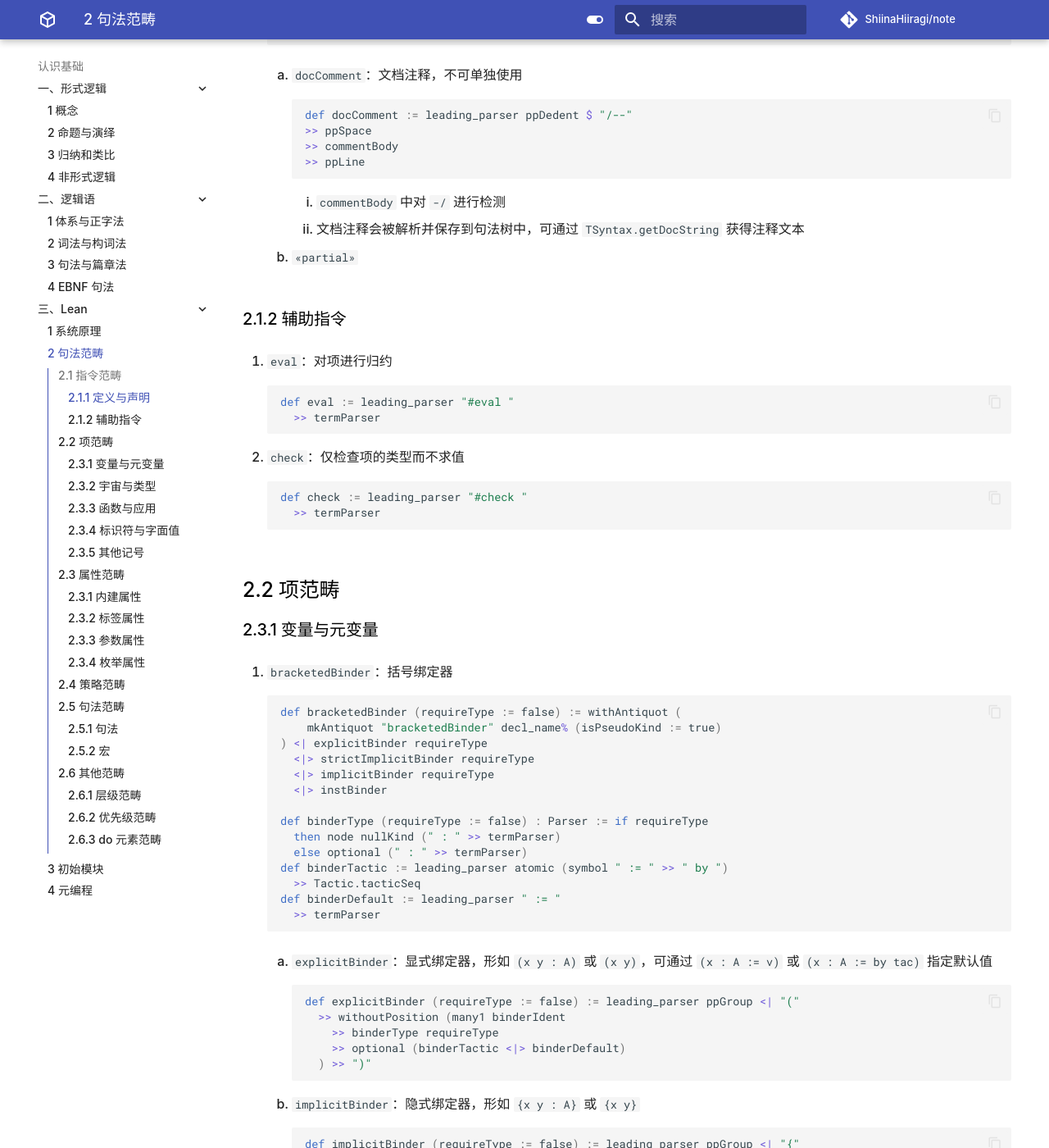
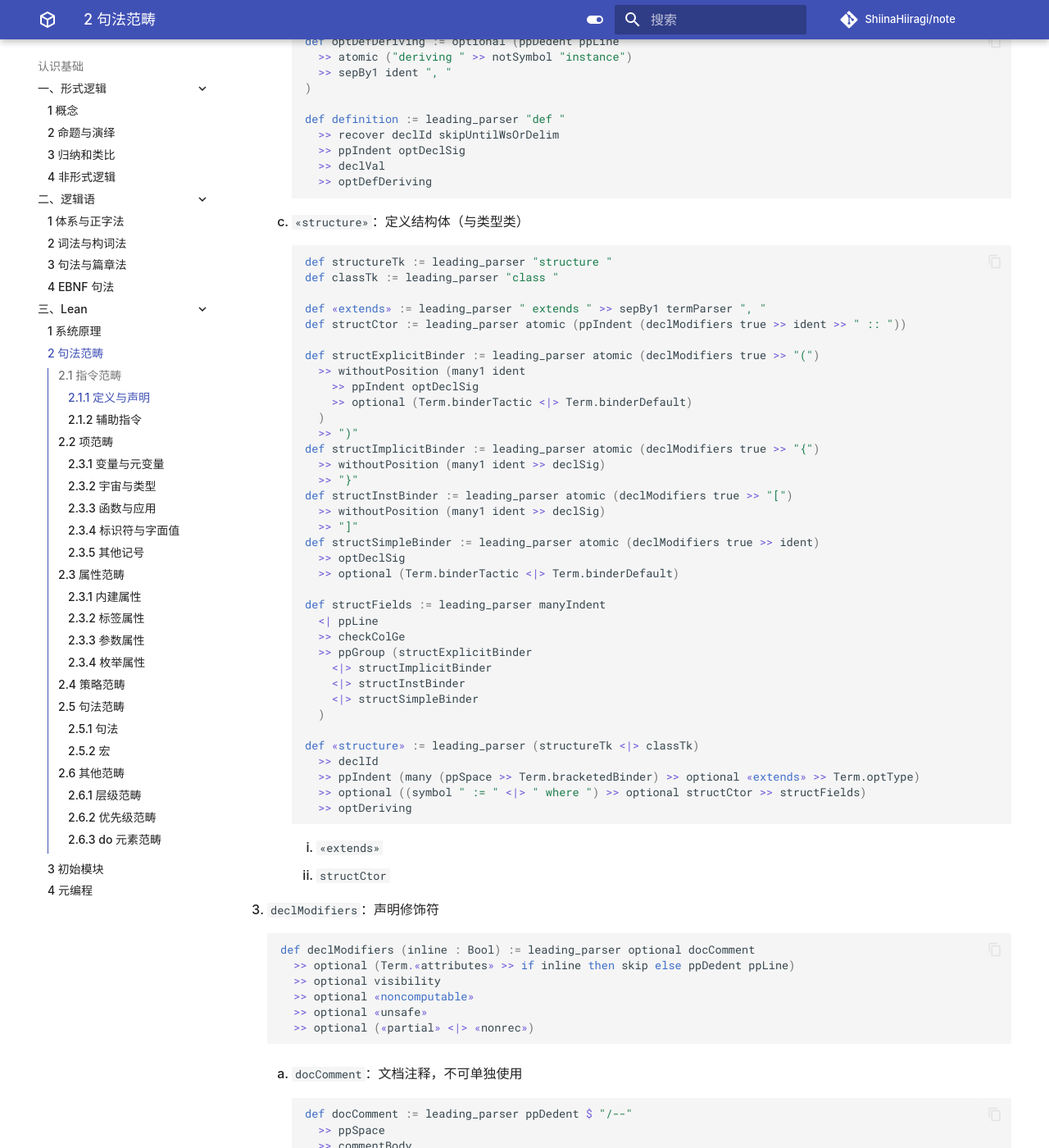
Before and after one commit to ShiinaHiiragi/note, an MkDocs documentation site: the page built from docs/cogn/lean/cat.md, in a window 1280 px wide and 1400 px high, scrolled down 2344 px. Shown: the whole window at 82% size. Built offline with MkDocs 1.6.1 and Material for MkDocs 9.7.7, drawn with Linux system fonts in a browser that asks for light colours; comment, search, counter and statistics services are not loaded; some of the changed text lies outside the part shown.

Commit message:
change indent

````diff
--- a/docs/cogn/lean/cat.md
+++ b/docs/cogn/lean/cat.md
@@ -8,7 +8,10 @@
         ```lean
         def declId := leading_parser ident
           >> optional (".{"
-            >> sepBy1 (recover ident (skipUntil (fun c =>c.isWhitespace || c ∈ [',', '}']))) ", "
+            >> sepBy1 (recover
+              ident
+              (skipUntil (fun c =>c.isWhitespace || c ∈ [',', '}']))
+            ) ", "
             >> "}"
           )
         ```
@@ -54,8 +58,28 @@
           >> sepByIndent (ppGroup whereStructField) "; " (allowTrailingSep := true)
           >> optional Term.whereDecls
 
-        def declVal := withAntiquot (mkAntiquot "declVal" `Lean.Parser.Command.declVal (isPseudoKind := true))
+        def declVal := withAntiquot (mkAntiquot
+          "declVal"
+          `Lean.Parser.Command.declVal
+          (isPseudoKind := true)
+        )
           <| declValSimple <|> declValEqns <|> whereStructInst
+        ```
+
+        1. `declValSimple`：形如 `:= expr`，用于简单声明
+        2. `declValEqns`：一系列 `| pat => expr`，用于 `match`
+        3. `whereStructInst`：`where` 及跟随于其后的 `field := value`，用于 `structure`
+
+    4. `optDeriving`：要求 Lean 生成代码
+
+        ```lean
+        def derivingClasses := sepBy1 (group
+          (ident >> optional (" with " >> ppIndent Term.structInst))
+        ) ", "
+        def optDeriving := leading_parser optional (ppLine
+          >> atomic ("deriving " >> notSymbol "instance")
+          >> derivingClasses
+        )
         ```
 
 2. `declaration`：常量声明
@@ -100,7 +124,49 @@
           >> optDefDeriving
         ```
 
-    3. `«structure»`：定义结构体
+    3. `«structure»`：定义结构体（与类型类）
+
+        ```lean
+        def structureTk := leading_parser "structure "
+        def classTk := leading_parser "class "
+
+        def «extends» := leading_parser " extends " >> sepBy1 termParser ", "
+        def structCtor := leading_parser atomic (ppIndent (declModifiers true >> ident >> " :: "))
+
+        def structExplicitBinder := leading_parser atomic (declModifiers true >> "(")
+          >> withoutPosition (many1 ident
+            >> ppIndent optDeclSig
+            >> optional (Term.binderTactic <|> Term.binderDefault)
+          )
+          >> ")"
+        def structImplicitBinder := leading_parser atomic (declModifiers true >> "{")
+          >> withoutPosition (many1 ident >> declSig)
+          >> "}"
+        def structInstBinder := leading_parser atomic (declModifiers true >> "[")
+          >> withoutPosition (many1 ident >> declSig)
+          >> "]"
+        def structSimpleBinder := leading_parser atomic (declModifiers true >> ident)
+          >> optDeclSig
+          >> optional (Term.binderTactic <|> Term.binderDefault)
+
+        def structFields := leading_parser manyIndent
+          <| ppLine
+          >> checkColGe
+          >> ppGroup (structExplicitBinder
+            <|> structImplicitBinder
+            <|> structInstBinder
+            <|> structSimpleBinder
+          )
+
+        def «structure» := leading_parser (structureTk <|> classTk)
+          >> declId
+          >> ppIndent (many (ppSpace >> Term.bracketedBinder) >> optional «extends» >> Term.optType)
+          >> optional ((symbol " := " <|> " where ") >> optional structCtor >> structFields)
+          >> optDeriving
+        ```
+
+        1. `«extends»`
+        2. `structCtor`
 
 3. `declModifiers`：声明修饰符
 
@@ -117,9 +183,9 @@
 
         ```lean
         def docComment := leading_parser ppDedent $ "/--"
-        >> ppSpace
-        >> commentBody
-        >> ppLine
+          >> ppSpace
+          >> commentBody
+          >> ppLine
         ```
 
         1. `commentBody` 中对 `-/` 进行检测
@@ -147,13 +213,6 @@
 1. `bracketedBinder`：括号绑定器
 
     ```lean
-    def bracketedBinder (requireType := false) := withAntiquot (
-        mkAntiquot "bracketedBinder" decl_name% (isPseudoKind := true)
-    ) <| explicitBinder requireType
-      <|> strictImplicitBinder requireType
-      <|> implicitBinder requireType
-      <|> instBinder
-
     def binderType (requireType := false) : Parser := if requireType
       then node nullKind (" : " >> termParser)
       else optional (" : " >> termParser)
@@ -161,6 +220,16 @@
       >> Tactic.tacticSeq
     def binderDefault := leading_parser " := "
       >> termParser
+
+    def bracketedBinder (requireType := false) := withAntiquot (mkAntiquot
+      "bracketedBinder"
+      decl_name%
+      (isPseudoKind := true)
+    )
+      <| explicitBinder requireType
+      <|> strictImplicitBinder requireType
+      <|> implicitBinder requireType
+      <|> instBinder
     ```
 
     1. `explicitBinder`：显式绑定器，形如 `(x y : A)` 或 `(x y)`，可通过 `(x : A := v)` 或 `(x : A := by tac)` 指定默认值
@@ -170,7 +239,8 @@
           >> withoutPosition (many1 binderIdent
             >> binderType requireType
             >> optional (binderTactic <|> binderDefault)
-          ) >> ")"
+          )
+          >> ")"
         ```
 
     2. `implicitBinder`：隐式绑定器，形如 `{x y : A}` 或 `{x y}`
@@ -230,8 +300,7 @@
 
     @[builtin_term_parser]
     def sort := leading_parser "Sort"
-      >> optional (
-        checkWsBefore ""
+      >> optional (checkWsBefore ""
         >> checkPrec leadPrec
         >> checkColGt
         >> levelParser maxPrec
@@ -250,7 +319,9 @@
 
         ```lean
         def typeAscription := leading_parser "("
-          >> (withoutPosition (withoutForbidden (termParser >> " :" >> optional (ppSpace >> termParser))))
+          >> (withoutPosition (withoutForbidden
+            (termParser >> " :" >> optional (ppSpace >> termParser))
+          ))
           >> ")"
         ```
 
@@ -268,7 +339,9 @@
 2. 应用：左结合，可使用 `<|` 改变结合顺序
 
     ```lean
-    def namedArgument := leading_parser (withAnonymousAntiquot := false) atomic ("(" >> ident >> " := ")
+    def namedArgument := leading_parser (withAnonymousAntiquot := false) atomic (
+        "(" >> ident >> " := "
+      )
       >> withoutPosition termParser
       >> ")"
     def ellipsis := leading_parser (withAnonymousAntiquot := false) ".."
````
Also changed, not shown: other parts of docs/cogn/lean/cat.md (+6 -5 lines).
